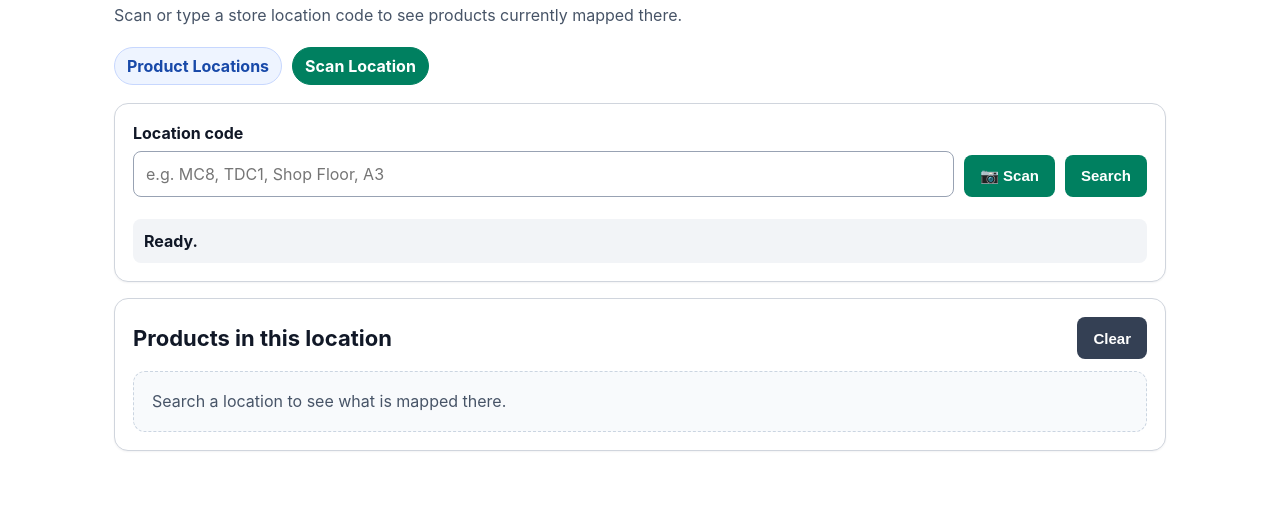
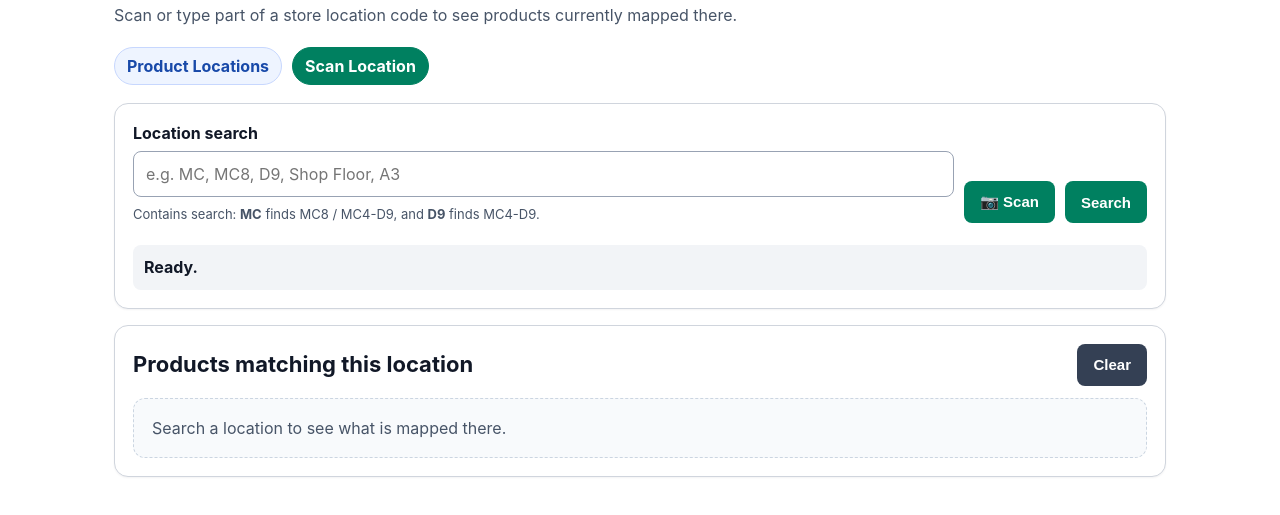
Before and after one commit to headhappy/shopify-location-tool, a website: page public/location-viewer.html in a window 1280 px wide. Shown: the part 65-580 px from the top of the page. Drawn offline with Linux system fonts and the light colour scheme.

Commit message:
Clarify contains search on location viewer

```diff
--- a/public/location-viewer.html
+++ b/public/location-viewer.html
@@ -17,13 +17,13 @@
     .row{display:flex;gap:10px;align-items:center;flex-wrap:wrap}button{background:var(--green);color:#fff;border:none;padding:11px 16px;border-radius:8px;cursor:pointer;font-weight:750;font-size:15px;min-height:42px}button:hover{background:var(--green2)}button.secondary{background:#344054}.scanner{display:none;margin-top:.65rem;max-width:440px}
     #status{margin-top:12px;font-weight:700;padding:11px;border-radius:8px;background:var(--soft)}#status.error{color:#912018;background:#fee4e2}#status.ok{color:#05603a;background:#d1fadf}
     .summary{display:flex;gap:8px;flex-wrap:wrap;margin-top:10px}.pill{display:inline-block;font-family:ui-monospace,SFMono-Regular,Consolas,monospace;background:#eef4ff;color:#3538cd;border-radius:999px;padding:3px 8px;margin:2px;font-size:13px}.pill.variant{background:var(--bluebg);color:var(--blue);border:1px solid #bfdbfe;font-weight:750}.pill.lod{background:#fff7ed;color:#b45309;border:1px solid #fed7aa}.pill.match{background:#ecfdf3;color:#027a48;border:1px solid #abefc6}
-    table{width:100%;border-collapse:collapse;margin-top:10px}th,td{text-align:left;border-bottom:1px solid #eaecf0;padding:10px 8px;vertical-align:top}th{font-size:12px;text-transform:uppercase;color:#475467;letter-spacing:.04em;background:#f9fafb}.product{font-weight:750}.muted{color:var(--muted);font-size:13px}.empty{padding:18px;border:1px dashed #cbd5e1;border-radius:12px;background:#f8fafc;color:#475467;margin-top:12px}
+    table{width:100%;border-collapse:collapse;margin-top:10px}th,td{text-align:left;border-bottom:1px solid #eaecf0;padding:10px 8px;vertical-align:top}th{font-size:12px;text-transform:uppercase;color:#475467;letter-spacing:.04em;background:#f9fafb}.product{font-weight:750}.muted{color:var(--muted);font-size:13px}.empty{padding:18px;border:1px dashed #cbd5e1;border-radius:12px;background:#f8fafc;color:#475467;margin-top:12px}.helper{font-size:13px;color:#475467;margin-top:8px}
     @media(max-width:760px){body{padding:18px 14px}.search-grid{grid-template-columns:1fr 1fr}.search-grid .search-input-wrap{grid-column:1/-1}table,thead,tbody,tr,td,th{display:block}thead{display:none}tr{border:1px solid #eaecf0;border-radius:12px;margin:10px 0;padding:8px;background:#fff}td{border:0;padding:5px 4px}td:before{content:attr(data-label);display:block;font-size:12px;font-weight:750;color:#475467;text-transform:uppercase}}
   </style>
 </head>
 <body>
   <h1>Scan Location / View Area</h1>
-  <p class="sub">Scan or type a store location code to see products currently mapped there.</p>
+  <p class="sub">Scan or type part of a store location code to see products currently mapped there.</p>
 
   <nav class="topnav">
     <a href="/">Product Locations</a>
@@ -33,8 +33,9 @@
   <div class="card">
     <div class="search-grid">
       <div class="search-input-wrap">
-        <label for="locationInput">Location code</label>
-        <input id="locationInput" placeholder="e.g. MC8, TDC1, Shop Floor, A3" autocomplete="off" />
+        <label for="locationInput">Location search</label>
+        <input id="locationInput" placeholder="e.g. MC, MC8, D9, Shop Floor, A3" autocomplete="off" />
+        <div class="helper">Contains search: <strong>MC</strong> finds MC8 / MC4-D9, and <strong>D9</strong> finds MC4-D9.</div>
       </div>
       <button id="scanLocation">📷 Scan</button>
       <button id="lookupBtn">Search</button>
@@ -46,7 +47,7 @@
 
   <div class="card">
     <div class="row" style="justify-content:space-between">
-      <h2 style="margin:0;font-size:22px">Products in this location</h2>
+      <h2 style="margin:0;font-size:22px">Products matching this location</h2>
       <button id="clearBtn" class="secondary">Clear</button>
     </div>
     <div id="results"><div class="empty">Search a location to see what is mapped there.</div></div>
@@ -58,9 +59,9 @@
     const escapeHTML=value=>String(value??"").replace(/[&<>"']/g,ch=>({"&":"&amp;","<":"&lt;",">":"&gt;","\"":"&quot;","'":"&#39;"}[ch]));
     function setStatus(message,state=""){statusBox.textContent=message;statusBox.className=state}
     function variantName(item){return clean(item.variantTitle||item.variant_title||"")}
-    function renderSummary(data){summaryBox.innerHTML=`<span class="pill">LOCATION: ${escapeHTML(data.location||"")}</span><span class="pill">PRODUCTS: ${Number(data.count||0)}</span><span class="pill lod">LOD: ${Number(data.lodCount||0)}</span>`}
+    function renderSummary(data){summaryBox.innerHTML=`<span class="pill">SEARCH: ${escapeHTML(data.location||"")}</span><span class="pill">PRODUCTS: ${Number(data.count||0)}</span><span class="pill lod">LOD: ${Number(data.lodCount||0)}</span>`}
     function renderResults(rows){
-      if(!rows.length){resultsBox.innerHTML='<div class="empty">No products are mapped to this exact location.</div>';return}
+      if(!rows.length){resultsBox.innerHTML='<div class="empty">No products match this location search.</div>';return}
       resultsBox.innerHTML=`<table><thead><tr><th>Product</th><th>SKU / Barcode</th><th>Matched</th><th>Mapped locations</th></tr></thead><tbody>${rows.map(item=>{
         const variant=variantName(item);
         const match=(item.matches||[]).map(m=>`<span class="pill match">${escapeHTML(m)}</span>`).join(" ");
@@ -74,7 +75,7 @@
         const response=await fetch("/lookup-location",{method:"POST",headers:{"Content-Type":"application/json"},body:JSON.stringify({location})});
         const data=await response.json().catch(()=>({}));
         if(!response.ok)throw new Error(data.detail||data.error||"Location lookup failed");
-        renderSummary(data);renderResults(data.rows||[]);setStatus(`${data.count||0} product${Number(data.count||0)===1?"":"s"} mapped to ${data.location}.`,"ok");
+        renderSummary(data);renderResults(data.rows||[]);setStatus(`${data.count||0} product${Number(data.count||0)===1?"":"s"} matching ${data.location}.`,"ok");
       }catch(error){resultsBox.innerHTML='<div class="empty">Lookup failed.</div>';setStatus(error.message||"Lookup failed","error")}
     }
     function startScan(){const box=$("locationScanner");if(box.style.display==="block"){box.innerHTML="";box.style.display="none";return}box.innerHTML="";box.style.display="block";const qr=new Html5Qrcode("locationScanner");qr.start({facingMode:"environment"},{fps:10,qrbox:{width:250,height:250}},text=>{locationInp.value=text;qr.stop().finally(()=>{box.style.display="none";lookupLocation()})}).catch(()=>{setStatus("Camera permission denied.","error");box.style.display="none"})}
```
